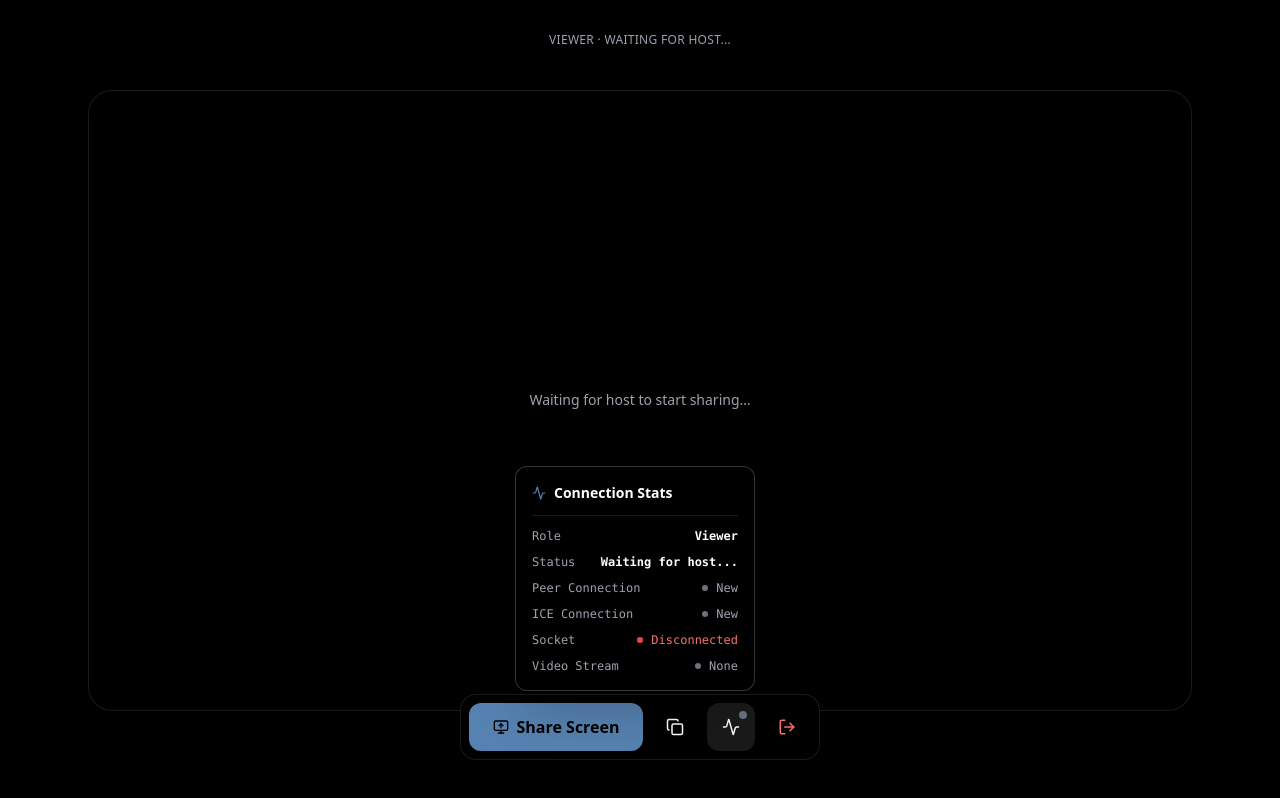
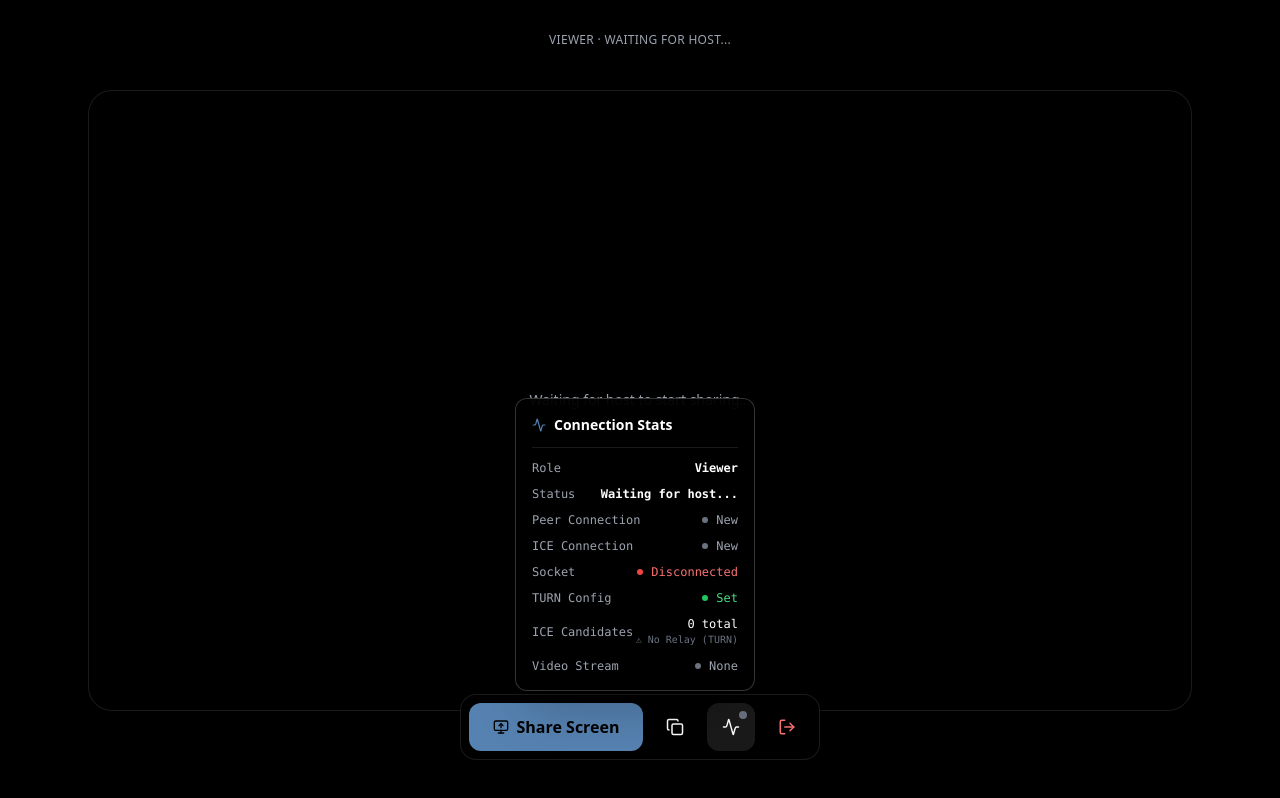
Before and after one commit to Piyush64-bit/QUICKSCREEN, a React (Vite) app in the folder quickscreen-frontend/: page /room/1 in a window 1280 px wide. Both pictures are taken after a click on the button 731 px from the left and 727 px from the top of the page. Built offline with nearby package versions, Linux system fonts and the light colour scheme; no server answers.

Commit message:
feat: add winston logger and replace ad-hoc logs

```diff
--- a/quickscreen-frontend/package.json
+++ b/quickscreen-frontend/package.json
@@ -15,7 +15,8 @@
     "react": "^19.2.0",
     "react-dom": "^19.2.0",
     "react-router-dom": "^7.13.0",
-    "socket.io-client": "^4.8.3"
+    "socket.io-client": "^4.8.3",
+    "winston": "^3.19.0"
   },
   "devDependencies": {
     "@eslint/js": "^9.39.1",
--- a/quickscreen-frontend/src/pages/RoomPage.jsx
+++ b/quickscreen-frontend/src/pages/RoomPage.jsx
@@ -1,9 +1,10 @@
 import { useEffect, useRef, useState } from "react";
 import { useParams, useNavigate } from "react-router-dom";
+import socket from "../socket";
 import { Copy, MonitorUp, StopCircle, LogOut, Activity } from "lucide-react";
 import { motion, AnimatePresence } from "framer-motion";
 
-import socket from "../socket";
+import { log as logger } from "../utils/logger";
 import Toast from "../components/ui/Toast";
 
 /* ---------------------------
@@ -37,12 +38,12 @@ const iceConfig = {
   iceTransportPolicy: "all",
 };
 
-// Debug logger
+// Use the imported logger with the same interface
 const log = {
-  i: (msg, data) => console.log(`🔵 ${msg}`, data || ""),
-  s: (msg, data) => console.log(`✅ ${msg}`, data || ""),
-  e: (msg, data) => console.error(`🔴 ${msg}`, data || ""),
-  w: (msg, data) => console.warn(`⚠️ ${msg}`, data || ""),
+  i: (msg, data) => logger.i(msg, data),
+  s: (msg, data) => logger.s(msg, data),
+  e: (msg, data) => logger.e(msg, data),
+  w: (msg, data) => logger.w(msg, data),
 };
 
 // Diagnostic Check
@@ -76,6 +77,8 @@ export default function RoomPage() {
     conn: "new",
     ice: "new",
     socket: false,
+    candidates: 0,
+    hasRelay: false,
   });
 
   const isMobile = /Android|iPhone|iPad|iPod/i.test(navigator.userAgent);
@@ -126,6 +129,11 @@ export default function RoomPage() {
     peer.onicecandidate = (e) => {
       if (e.candidate) {
         log.i("Sending ICE candidate", e.candidate.type);
+        setDebugInfo((prev) => ({
+          ...prev,
+          candidates: prev.candidates + 1,
+          hasRelay: prev.hasRelay || e.candidate.type === "relay",
+        }));
         socket.emit("signal", {
           roomId,
           signal: { candidate: e.candidate },
@@ -603,6 +611,38 @@ export default function RoomPage() {
                   </div>
 
                   <div className="flex justify-between items-center">
+                    <span className="text-gray-400">TURN Config</span>
+                    <div className="flex items-center gap-2">
+                      <span
+                        className={`w-1.5 h-1.5 rounded-full ${import.meta.env.VITE_TURN_USERNAME ? "bg-green-500" : "bg-red-500"}`}
+                      />
+                      <span
+                        className={
+                          import.meta.env.VITE_TURN_USERNAME
+                            ? "text-green-400"
+                            : "text-red-400"
+                        }
+                      >
+                        {import.meta.env.VITE_TURN_USERNAME ? "Set" : "Missing"}
+                      </span>
+                    </div>
+                  </div>
+
+                  <div className="flex justify-between items-center">
+                    <span className="text-gray-400">ICE Candidates</span>
+                    <div className="flex flex-col items-end">
+                      <span className="text-white">
+                        {debugInfo.candidates || 0} total
+                      </span>
+                      <span className="text-[10px] text-gray-500">
+                        {debugInfo.hasRelay
+                          ? "✓ Relay (TURN) active"
+                          : "⚠ No Relay (TURN)"}
+                      </span>
+                    </div>
+                  </div>
+
+                  <div className="flex justify-between items-center">
                     <span className="text-gray-400">Video Stream</span>
                     <div className="flex items-center gap-2">
                       <span
--- /dev/null
+++ b/quickscreen-frontend/src/utils/logger.js
@@ -0,0 +1,37 @@
+import winston from "winston";
+
+// Browser-safe format
+const browserFormat = winston.format.printf(({ level, message, timestamp, ...metadata }) => {
+  let msg = `[${timestamp}] ${level.toUpperCase()}: ${message}`;
+
+  if (Object.keys(metadata).length > 0) {
+    msg += ` ${JSON.stringify(metadata)}`;
+  }
+
+  return msg;
+});
+
+const logger = winston.createLogger({
+  level: import.meta.env.VITE_LOG_LEVEL || "debug",
+  format: winston.format.combine(
+    winston.format.timestamp({ format: "HH:mm:ss" }),
+    browserFormat
+  ),
+  transports: [
+    new winston.transports.Console({
+      consoleWarnLevels: ["warn"],
+      consoleErrorLevels: ["error"],
+    }),
+  ],
+});
+
+// Create a wrapper to mimic the previous 'log' object but with Winston
+export const log = {
+  i: (msg, data) => logger.info(msg, data),
+  s: (msg, data) => logger.info(`✅ ${msg}`, data), // Success (mapped to info)
+  e: (msg, data) => logger.error(msg, data),
+  w: (msg, data) => logger.warn(msg, data),
+  d: (msg, data) => logger.debug(msg, data),
+};
+
+export default logger;
```
Also changed, not shown: 1 other file (tests, documents, lock files or other folders).
